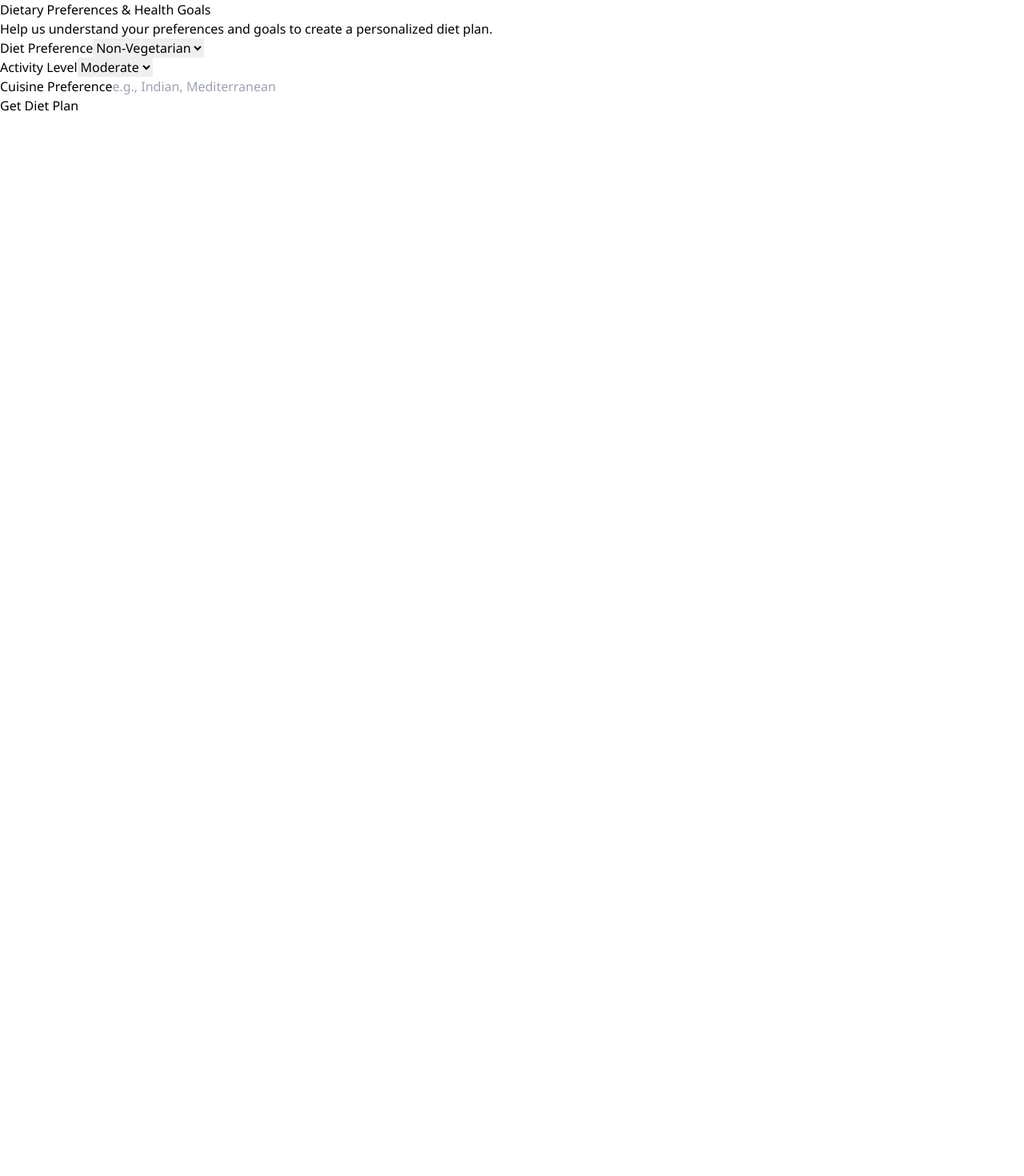
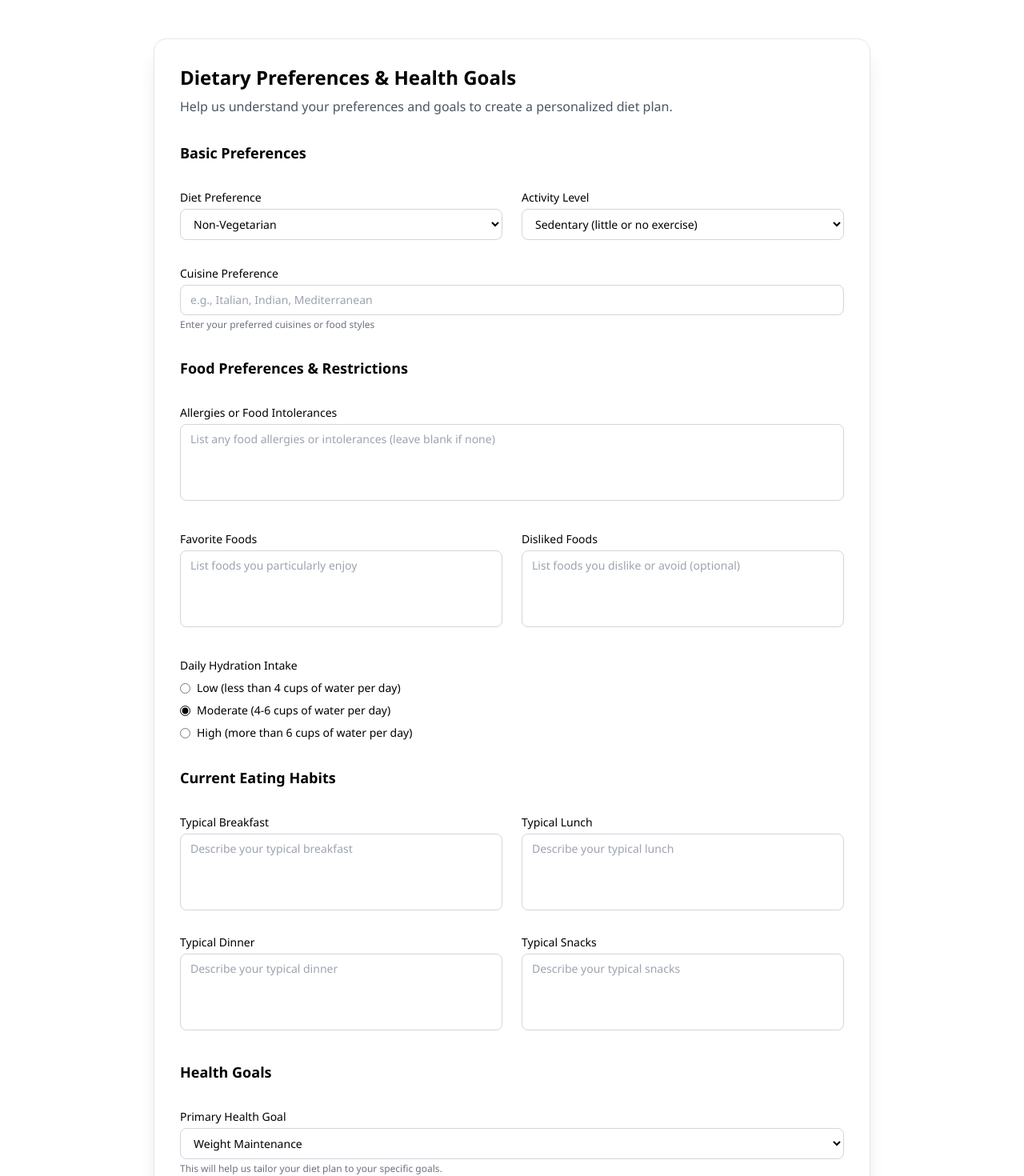
Before and after one commit to Health-Desk/HealthDesk-frontend, a React (Vite) app: page /dietPlan in a window 1280 px wide. Shown: the part 60-1530 px from the top of the page at 80% size. Before the commit the page ends 800 px from the top, so only its background shows below. Built offline with nearby package versions, Linux system fonts and the light colour scheme.

Commit message:
Refactor DietForm component with improved layout and enhanced user experience for dietary preferences and health goals

```diff
--- a/src/components/diet/DietForm.jsx
+++ b/src/components/diet/DietForm.jsx
@@ -3,20 +3,16 @@ import React, { useState } from "react";
 function DietForm({ onSubmit }) {
   const initialState = {
     dietPreference: "Non-Vegetarian",
-    activityLevel: "Moderate",
+    activityLevel: "Sedentary",
     cuisinePreference: "",
-
     allergies: "",
     favoriteFoods: "",
     dislikedFoods: "",
-
     hydrationLevel: "Moderate",
-
     breakfast: "",
     lunch: "",
     dinner: "",
     snacks: "",
-
     healthGoal: "Weight Maintenance",
   };
 
@@ -24,7 +20,6 @@ function DietForm({ onSubmit }) {
 
   const handleSubmit = (e) => {
     e.preventDefault();
-
     onSubmit(formData); // Pass collected form data to parent component
     setFormData(initialState); // Reset form state to initial values
   };
@@ -35,20 +30,34 @@ function DietForm({ onSubmit }) {
   };
 
   return (
-    <>
-      <h1>Dietary Preferences & Health Goals</h1>
-      <p>
+    <div className="min-h-screen bg-white py-12 px-4 flex justify-center">
+      <div className="w-full max-w-4xl bg-white rounded-2xl p-8 border border-gray-200 shadow-xl">
+
+        <h1 className="text-2xl font-bold text-black mb-2">
+          Dietary Preferences & Health Goals
+        </h1>
+
+        <p className="text-gray-600 mb-8">
           Help us understand your preferences and goals to create a personalized
           diet plan.
         </p>
 
-      <form onSubmit={handleSubmit}>
+        <form onSubmit={handleSubmit} className="space-y-8">
+
+          <h2 className="text-lg font-semibold text-black">
+            Basic Preferences
+          </h2>
+
+          <div className="grid md:grid-cols-2 gap-6">
             <div>
-          <label>Diet Preference</label>
+              <label className="block text-sm font-medium mb-1">
+                Diet Preference
+              </label>
               <select
                 name="dietPreference"
                 value={formData.dietPreference}
                 onChange={handleChange}
+                className="w-full border border-gray-300 bg-white rounded-lg px-3 py-2 text-sm focus:outline-none focus:ring-1 focus:ring-black"
               >
                 <option value="Vegetarian">Vegetarian</option>
                 <option value="Non-Vegetarian">Non-Vegetarian</option>
@@ -57,32 +66,168 @@ function DietForm({ onSubmit }) {
             </div>
 
             <div>
-          <label>Activity Level</label>
+              <label className="block text-sm font-medium mb-1">
+                Activity Level
+              </label>
               <select
                 name="activityLevel"
                 value={formData.activityLevel}
                 onChange={handleChange}
+                className="w-full border border-gray-300 bg-white rounded-lg px-3 py-2 text-sm focus:outline-none focus:ring-1 focus:ring-black"
               >
-            <option value="Low">Low</option>
-            <option value="Moderate">Moderate</option>
-            <option value="High">High</option>
+                <option value="Sedentary">
+                  Sedentary (little or no exercise)
+                </option>
+                <option value="Moderate">
+                  Moderate (exercise 3-5 days/week)
+                </option>
+                <option value="Active">Active (exercise 6-7 days/week)</option>
               </select>
+            </div>
           </div>
 
           <div>
-          <label>Cuisine Preference</label>
+            <label className="block text-sm font-medium mb-1">
+              Cuisine Preference
+            </label>
             <input
               type="text"
               name="cuisinePreference"
               value={formData.cuisinePreference}
               onChange={handleChange}
-            placeholder="e.g., Indian, Mediterranean"
+              placeholder="e.g., Italian, Indian, Mediterranean"
+              className="w-full border border-gray-300 bg-white rounded-lg px-3 py-2 text-sm focus:outline-none focus:ring-1 focus:ring-black"
+            />
+            <p className="text-xs text-gray-500 mt-1">
+              Enter your preferred cuisines or food styles
+            </p>
+          </div>
+
+          <h2 className="text-lg font-semibold text-black">
+            Food Preferences & Restrictions
+          </h2>
+
+          <div>
+            <label className="block text-sm font-medium mb-1">
+              Allergies or Food Intolerances
+            </label>
+            <textarea
+              name="allergies"
+              value={formData.allergies}
+              onChange={handleChange}
+              placeholder="List any food allergies or intolerances (leave blank if none)"
+              className="w-full border border-gray-300 bg-white rounded-lg px-3 py-2 text-sm h-24 resize-none focus:outline-none focus:ring-1 focus:ring-black"
             />
           </div>
 
-        <button type="submit">Get Diet Plan</button>
+          <div className="grid md:grid-cols-2 gap-6">
+            <div>
+              <label className="block text-sm font-medium mb-1">
+                Favorite Foods
+              </label>
+              <textarea
+                name="favoriteFoods"
+                value={formData.favoriteFoods}
+                onChange={handleChange}
+                placeholder="List foods you particularly enjoy"
+                className="w-full border border-gray-300 bg-white rounded-lg px-3 py-2 text-sm h-24 resize-none focus:outline-none focus:ring-1 focus:ring-black"
+              />
+            </div>
+
+            <div>
+              <label className="block text-sm font-medium mb-1">
+                Disliked Foods
+              </label>
+              <textarea
+                name="dislikedFoods"
+                value={formData.dislikedFoods}
+                onChange={handleChange}
+                placeholder="List foods you dislike or avoid (optional)"
+                className="w-full border border-gray-300 bg-white rounded-lg px-3 py-2 text-sm h-24 resize-none focus:outline-none focus:ring-1 focus:ring-black"
+              />
+            </div>
+          </div>
+
+          <div>
+            <label className="block text-sm font-medium mb-2">
+              Daily Hydration Intake
+            </label>
+
+            <div className="space-y-2 text-sm">
+              {[
+                ["Low", "Low (less than 4 cups of water per day)"],
+                ["Moderate", "Moderate (4-6 cups of water per day)"],
+                ["High", "High (more than 6 cups of water per day)"],
+              ].map(([value, label]) => (
+                <label key={value} className="flex items-center space-x-2">
+                  <input
+                    type="radio"
+                    name="hydrationLevel"
+                    value={value}
+                    checked={formData.hydrationLevel === value}
+                    onChange={handleChange}
+                    className="accent-black"
+                  />
+                  <span>{label}</span>
+                </label>
+              ))}
+            </div>
+          </div>
+
+          <h2 className="text-lg font-semibold text-black">
+            Current Eating Habits
+          </h2>
+
+          <div className="grid md:grid-cols-2 gap-6">
+            {["breakfast", "lunch", "dinner", "snacks"].map((field) => (
+              <div key={field}>
+                <label className="block text-sm font-medium mb-1 capitalize">
+                  Typical {field}
+                </label>
+                <textarea
+                  name={field}
+                  value={formData[field]}
+                  onChange={handleChange}
+                  placeholder={`Describe your typical ${field}`}
+                  className="w-full border border-gray-300 bg-white rounded-lg px-3 py-2 text-sm h-24 resize-none focus:outline-none focus:ring-1 focus:ring-black"
+                />
+              </div>
+            ))}
+          </div>
+
+          <h2 className="text-lg font-semibold text-black">
+            Health Goals
+          </h2>
+
+          <div>
+            <label className="block text-sm font-medium mb-1">
+              Primary Health Goal
+            </label>
+            <select
+              name="healthGoal"
+              value={formData.healthGoal}
+              onChange={handleChange}
+              className="w-full border border-gray-300 bg-white rounded-lg px-3 py-2 text-sm focus:outline-none focus:ring-1 focus:ring-black"
+            >
+              <option value="Weight Loss">Weight Loss</option>
+              <option value="Muscle Gain">Muscle Gain</option>
+              <option value="Weight Maintenance">Weight Maintenance</option>
+            </select>
+            <p className="text-xs text-gray-500 mt-1">
+              This will help us tailor your diet plan to your specific goals.
+            </p>
+          </div>
+
+          <button
+            type="submit"
+            className="bg-black text-white px-6 py-3 rounded-lg text-sm font-medium hover:bg-gray-800 transition"
+          >
+            Generate Diet Plan
+          </button>
+
         </form>
-    </>
+      </div>
+    </div>
   );
 }
 
```
Lines whose indentation alone changed are shown as unchanged.
